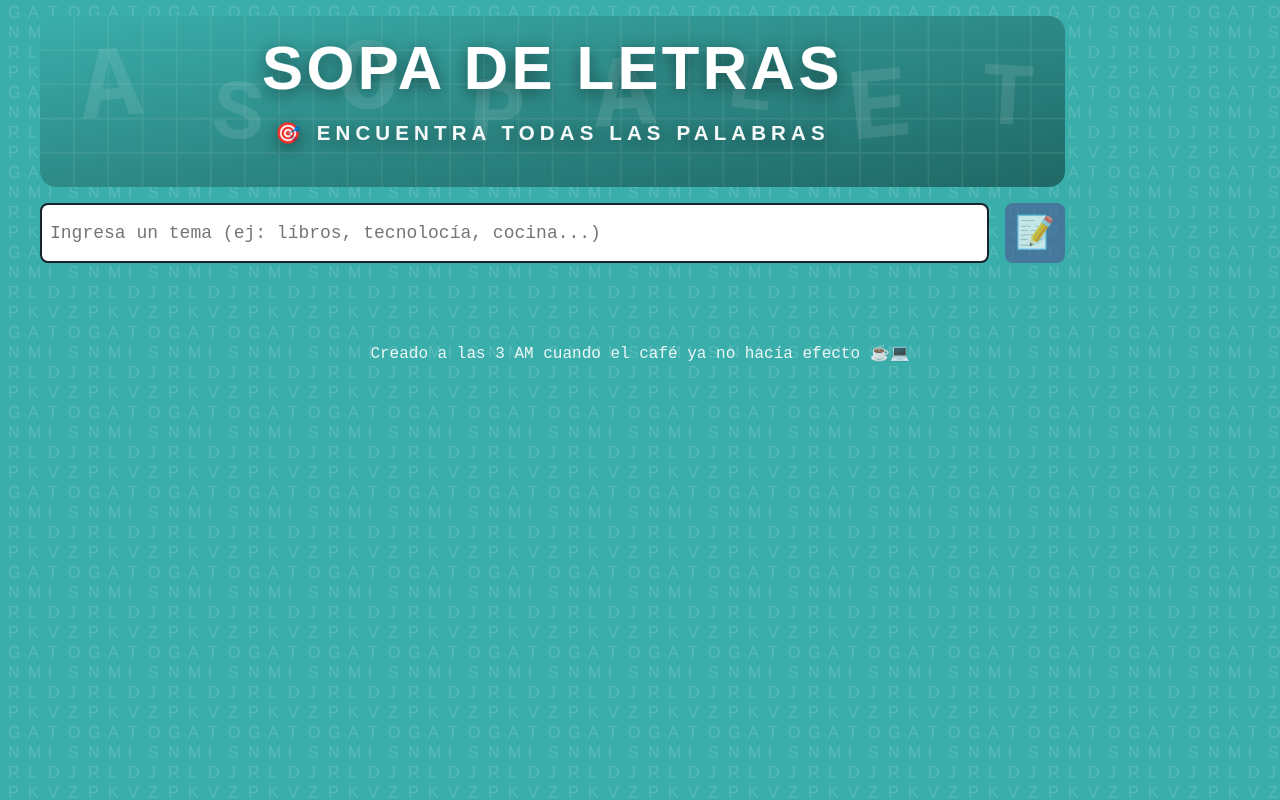
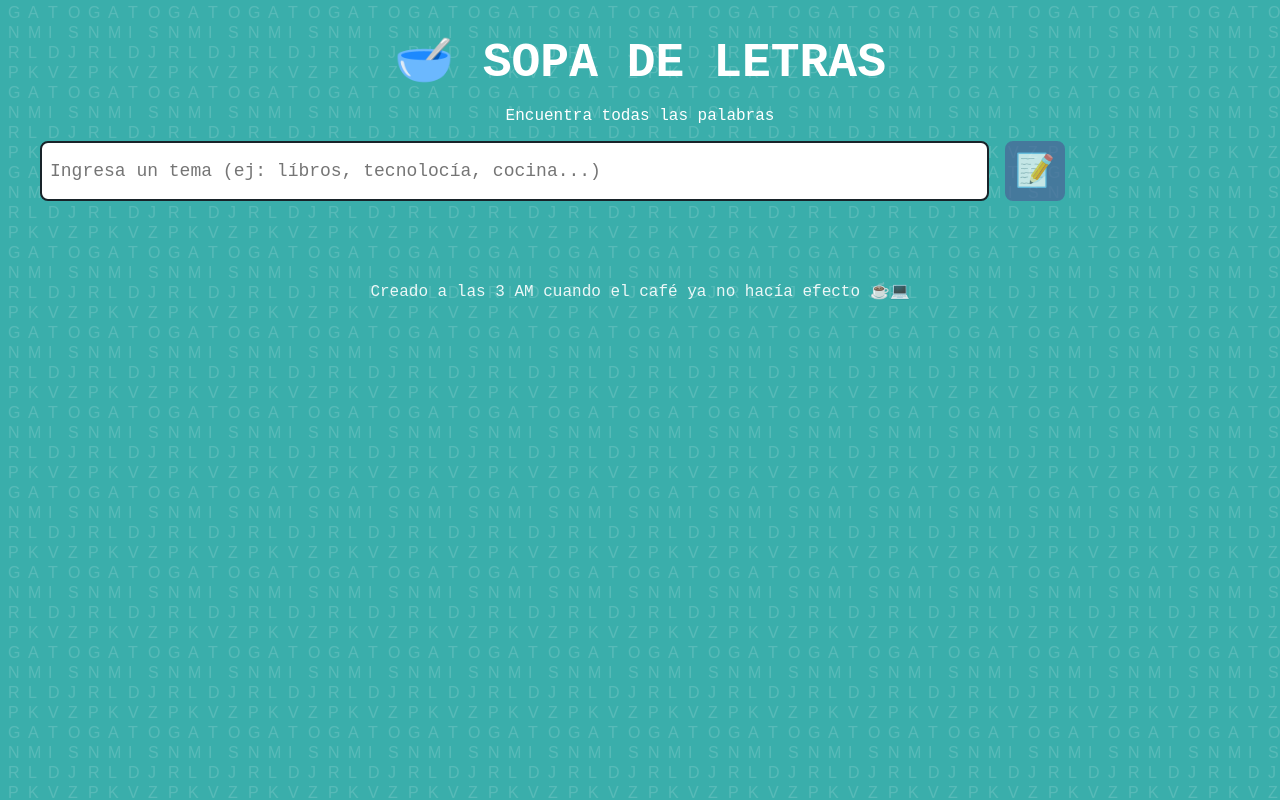
Before and after one commit to barrerasaezgonzalo/sopa-de-letras, a Next.js app: page / in a window 1280 px wide. Built offline with nearby package versions, Linux system fonts and the light colour scheme.

Commit message:
refactor header

```diff
--- a/app/globals.css
+++ b/app/globals.css
@@ -31,7 +31,6 @@ body {
   font-size: 2rem;
   font-weight: bold;
   text-align: center;
-  background: #2b7a77;
   padding: 1rem;
   border-radius: 8px;
   margin: 0 0 1rem 0;
@@ -518,14 +517,23 @@ body {
    ============================================ */
 
 .banner-wrapper {
-  width: 100%;
-  max-width: 1025px;
-  margin: 0 auto 1rem 0;
+  display: flex;
+  justify-content: center;
+  height: 75px;
+}
+.banner-wrapper h1 {
+  font-size: 3rem;
 }
 
-.banner-wrapper .image {
-  width: 100%;
-  height: auto;
-  border-radius: 1rem;
-  display: block;
+.banner-wrapper p {
+  font-size: 1rem;
 }
+.banner-wrapper .subtitle {
+  display: flex;
+  text-align: center;
+}
+
+.banner-subtitle p {
+  text-align: center;
+  font-size: 1rem;
+}
--- a/components/Grid.tsx
+++ b/components/Grid.tsx
@@ -225,7 +225,7 @@ export default function Grid({
               onClick={() => setShowWinModal(false)}
               className="win-button"
             >
-              ¿Lo itengas denuevo para superar tu reccord?
+              ¿Lo intentas denuevo?
             </button>
           </div>
         </div>
--- a/components/header.tsx
+++ b/components/header.tsx
@@ -1,17 +1,14 @@
 // components/Banner.tsx
-import Image from "next/image";
 
 export default function Banner() {
   return (
-    <div className="banner-wrapper">
-      <Image
-        src="/banner.svg"
-        alt="Sopa de Letras Banner"
-        width={1200}
-        height={200}
-        priority
-        className="image"
-      />
-    </div>
+    <>
+      <div className="banner-wrapper">
+        <h1>🥣 SOPA DE LETRAS</h1>
+      </div>
+      <div className="banner-subtitle">
+        <p>Encuentra todas las palabras</p>
+      </div>
+    </>
   );
 }
```
Also changed, not shown: public/logo.png (added).
